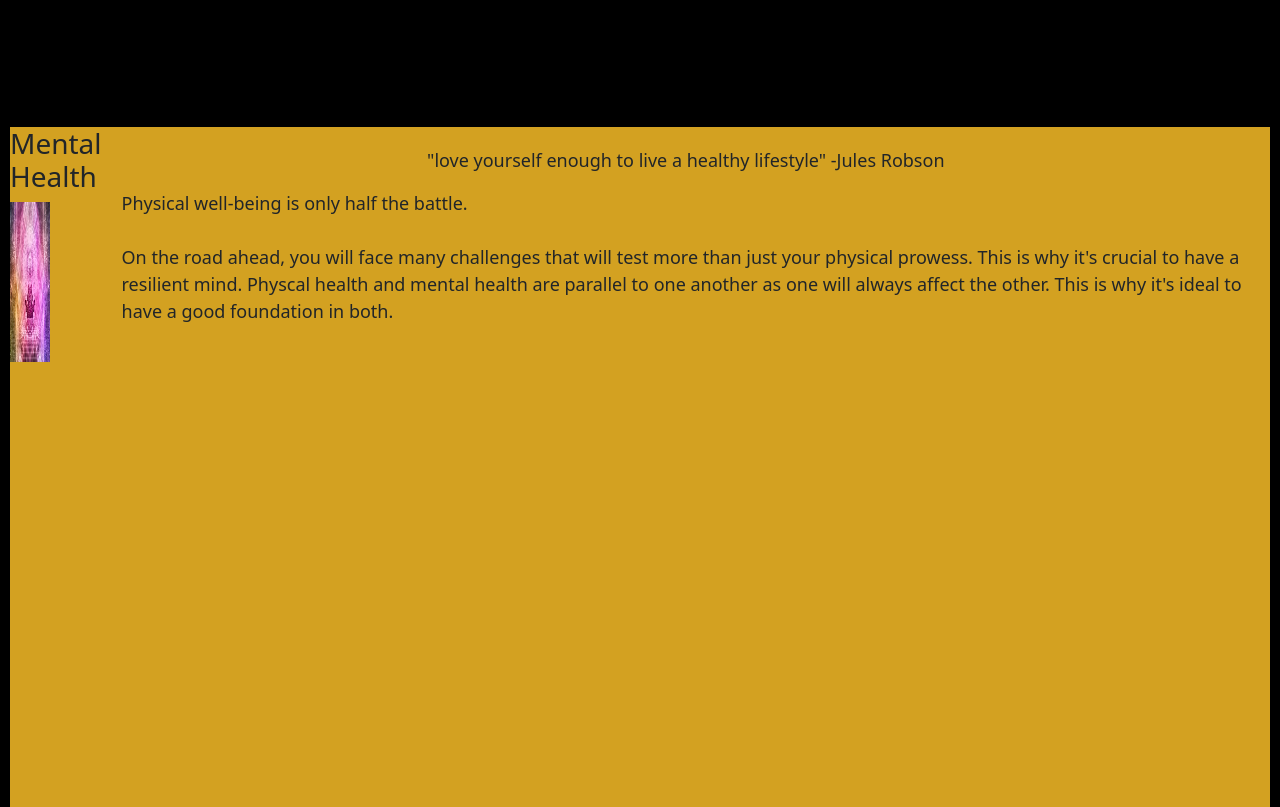
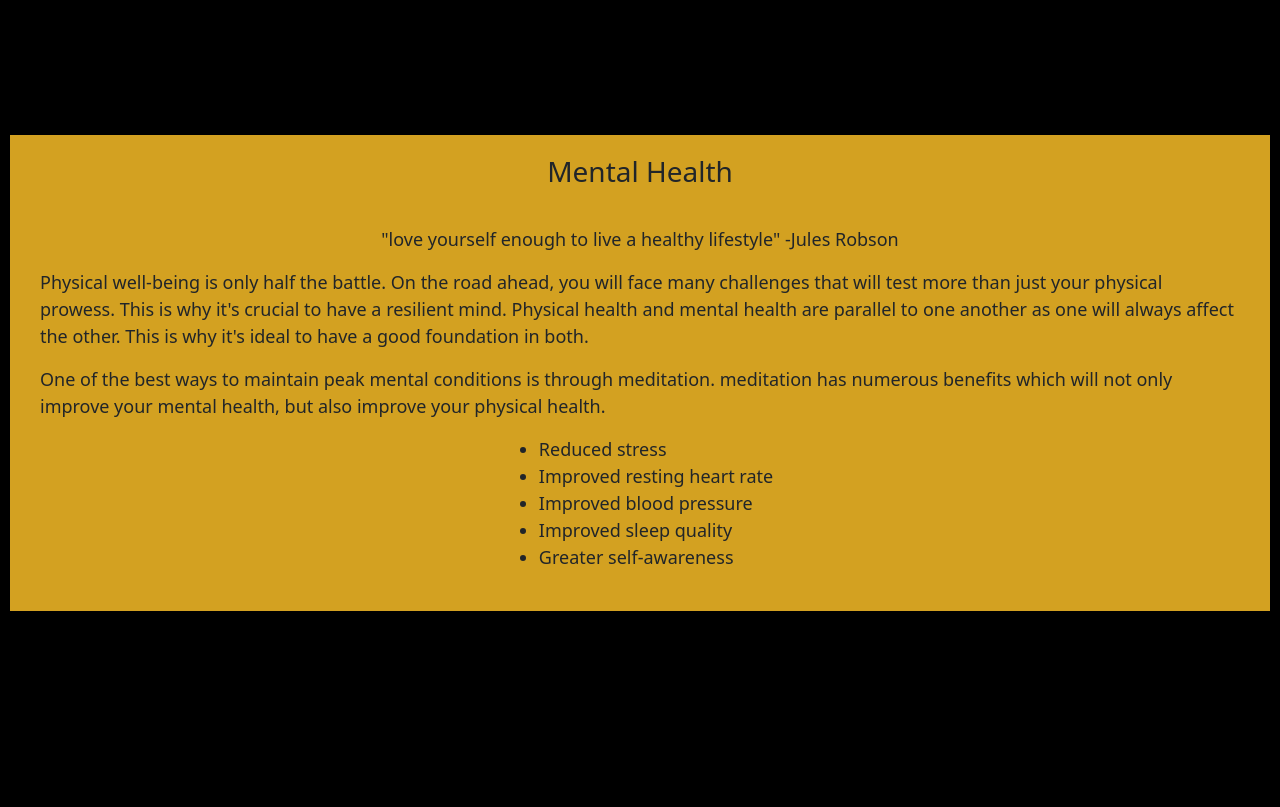
Before and after one commit to Jrock474/Front-End, a plain HTML site: page index.html in a window 1280 px wide. Shown: the part 1000-1807 px from the top of the page. After the commit the page ends 1611 px from the top, so only its background shows below. Drawn offline with nearby package versions, Linux system fonts and the light colour scheme.

Commit message:
added content, css, and resolved CSS conflict

```diff
--- a/index.html
+++ b/index.html
@@ -31,20 +31,31 @@
                 <ul id="recipe-list"></ul>
             </div>
             <div class="fitness-container"></div>
+
+        <!-- Mental Health Section-->
             <div class="mental-health-container">
-                <div class="picture-container">
-                    <h3>Mental Health</h3>
-                    <img src="images/image_360.png">
-                </div>
+                <h3>Mental Health</h3>
                 <div class="content-containter">
                     <p>
                         "love yourself enough to live a healthy lifestyle" -Jules Robson
                     </p>
                     <p>
-                        Physical well-being is only half the battle. <br></br>
+                        Physical well-being is only half the battle.
                         On the road ahead, you will face many challenges that will test more than just your physical prowess. This is why it's crucial to have a resilient mind.
-                        Physcal health and mental health are parallel to one another as one will always affect the other. This is why it's ideal to have a good foundation in both.
+                        Physical health and mental health are parallel to one another as one will always affect the other. This is why it's ideal to have a good foundation in both.
+
                     </p>
+                    <p>
+                        One of the best ways to maintain peak mental conditions is through meditation. meditation has numerous benefits which will not only improve your mental health, but also improve your physical health.
+                    </p>
+                    <ul class="mental-health-list-container">
+                        <li>Reduced stress</li>
+                        <li>Improved resting heart rate</li>
+                        <li>Improved blood pressure</li>
+                        <li>Improved sleep quality</li>
+                        <li>Greater self-awareness</li>
+                    </ul>
+
                 </div>
             </div>
         </div>
--- a/styles.css
+++ b/styles.css
@@ -48,16 +48,23 @@
 /* CSS for Mental Health Container and its children */
 
 .mental-health-container{
-    height: 85vh;
+    height: auto;
     display: flex;
-    flex-direction: row;
+    flex-direction: column;
     justify-content: space-around;
     margin-top: 300px;
     z-index: 3;
     background-color: #d3a121;
 }
 
+.mental-health-container h3{
+    padding-top: 20px;
+    text-decoration: solid;
+    text-align: center;
+}
+
 .content-containter{
+    margin: 10px;
     font-size: 18px;
     align-items: center;
     padding: 20px;
@@ -78,6 +85,13 @@
     z-index:5 ;
 
 }
+
+.mental-health-list-container{
+    margin: 10px;
+    display: flex;
+    flex-direction: column;
+}
+
 /*customizes search bar */
 
 body{
@@ -107,7 +121,7 @@ nav{
         color: #d3a121;
     }
 
-    ul{
+    nav ul{
         list-style: none;
         float: right;
         margin: 0px;
```
